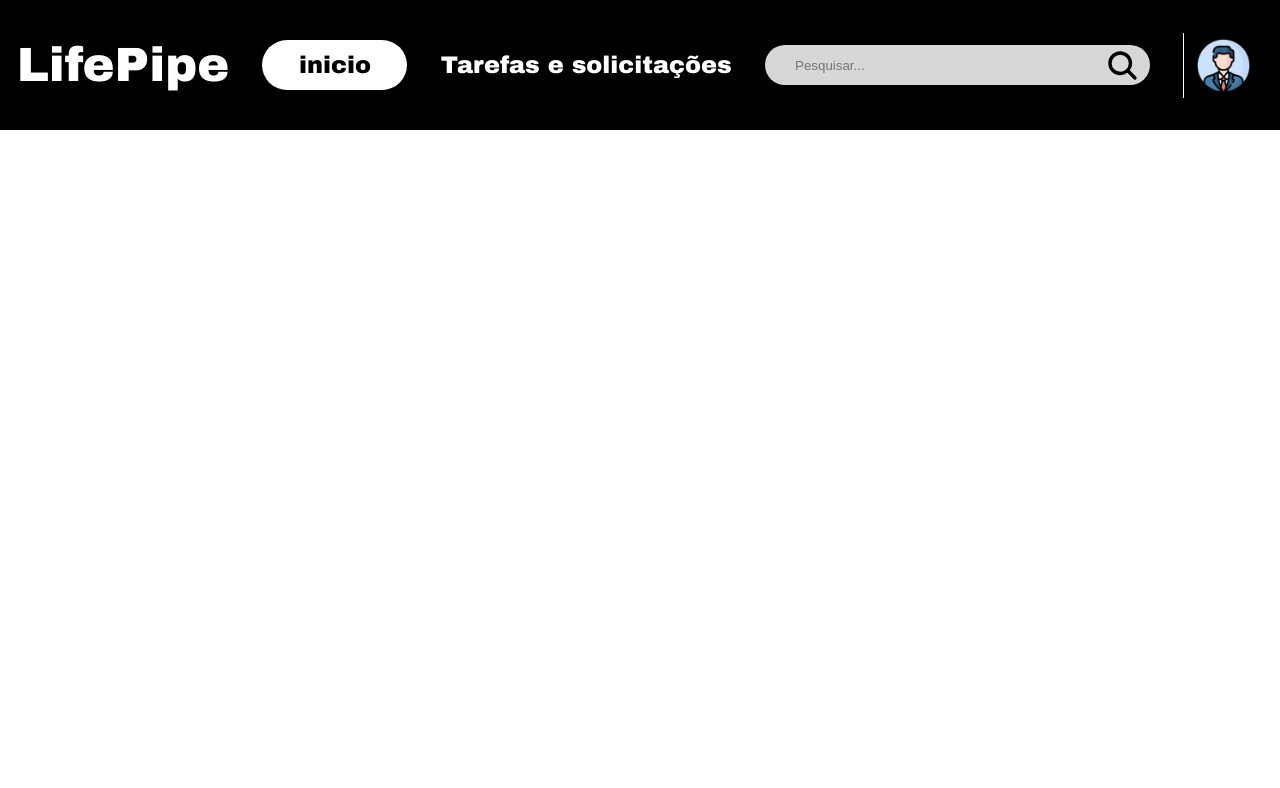
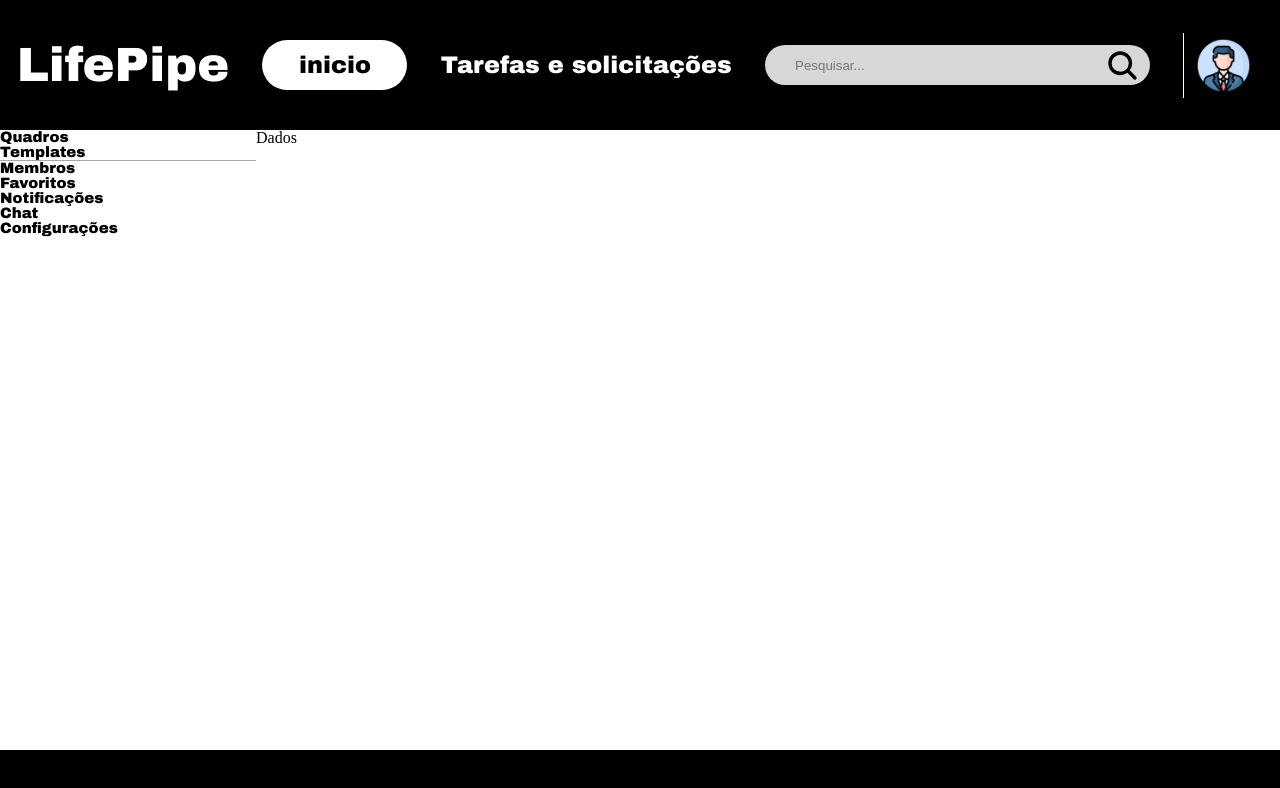
Before and after one commit to EVCG/Lifepipe, a Next.js app: page /home in a window 1280 px wide. Shown: the top 788 px of the page. Built offline with nearby package versions, Linux system fonts and the light colour scheme.

Commit message:
add footer e sideBar

```diff
--- a/src/components/SideBar/SideBar.js
+++ b/src/components/SideBar/SideBar.js
@@ -5,7 +5,29 @@ export default function SideBar() {
   const router = useRouter();
 
   return (
-    <div>
+    <div className={styles.ContainerSideBar}>
+      <div>
+        <p className={styles.TitleButtons}>Quadros</p>
+      </div>
+      <div>
+        <p className={styles.TitleButtons}>Templates</p>
+      </div>
+      <div className={styles.LineSideBar}/>
+      <div>
+        <p className={styles.TitleButtons}>Membros</p>
+      </div>
+      <div>
+        <p className={styles.TitleButtons}>Favoritos</p>
+      </div>
+      <div>
+        <p className={styles.TitleButtons}>Notificações</p>
+      </div>
+      <div>
+        <p className={styles.TitleButtons}>Chat</p>
+      </div>
+      <div>
+        <p className={styles.TitleButtons}>Configurações</p>
+      </div>
 
     </div>
   );
--- a/src/components/SideBar/sideBar.module.css
+++ b/src/components/SideBar/sideBar.module.css
@@ -0,0 +1,17 @@
+.ContainerSideBar{
+    width: 20%;
+}
+
+.TitleButtons{
+    font-family: "Archivo Black";
+    font-size: 15px;
+}
+
+
+
+
+.LineSideBar{
+    width: 100%;
+    height: 1px;
+    background-color: #A6A6A6;
+}
--- /dev/null
+++ b/src/components/footer/footer.js
@@ -0,0 +1,8 @@
+import styles from './footer.module.css';
+
+export default function Footer() {
+  return (
+    <div className={styles.ContainerFooter}>
+    </div>
+  );
+}
--- /dev/null
+++ b/src/components/footer/footer.module.css
@@ -0,0 +1,7 @@
+.ContainerFooter {
+    height: 50px;
+    background-color: #000;
+    position: fixed;
+    bottom: 0;
+    width: 100%;
+}
--- a/src/pages/home/home.module.css
+++ b/src/pages/home/home.module.css
@@ -0,0 +1,3 @@
+.ContainerHome{
+    display: flex;
+}
--- a/src/pages/home/index.js
+++ b/src/pages/home/index.js
@@ -1,15 +1,19 @@
 import styles from './home.module.css';
 import { useRouter } from 'next/router';
 import NavBar from "@/src/components/navBar/navBar";
+import SideBar from '@/src/components/SideBar/SideBar';
+import Footer from '@/src/components/footer/footer';
 export default function Home() {
   const router = useRouter();
 
   return (
     <>
       <NavBar />
-      <div>
-
+          <div className={styles.ContainerHome}>
+        <SideBar/>
+        <div>Dados</div>
       </div>
+      <Footer/>
     </>
   );
 }
```
